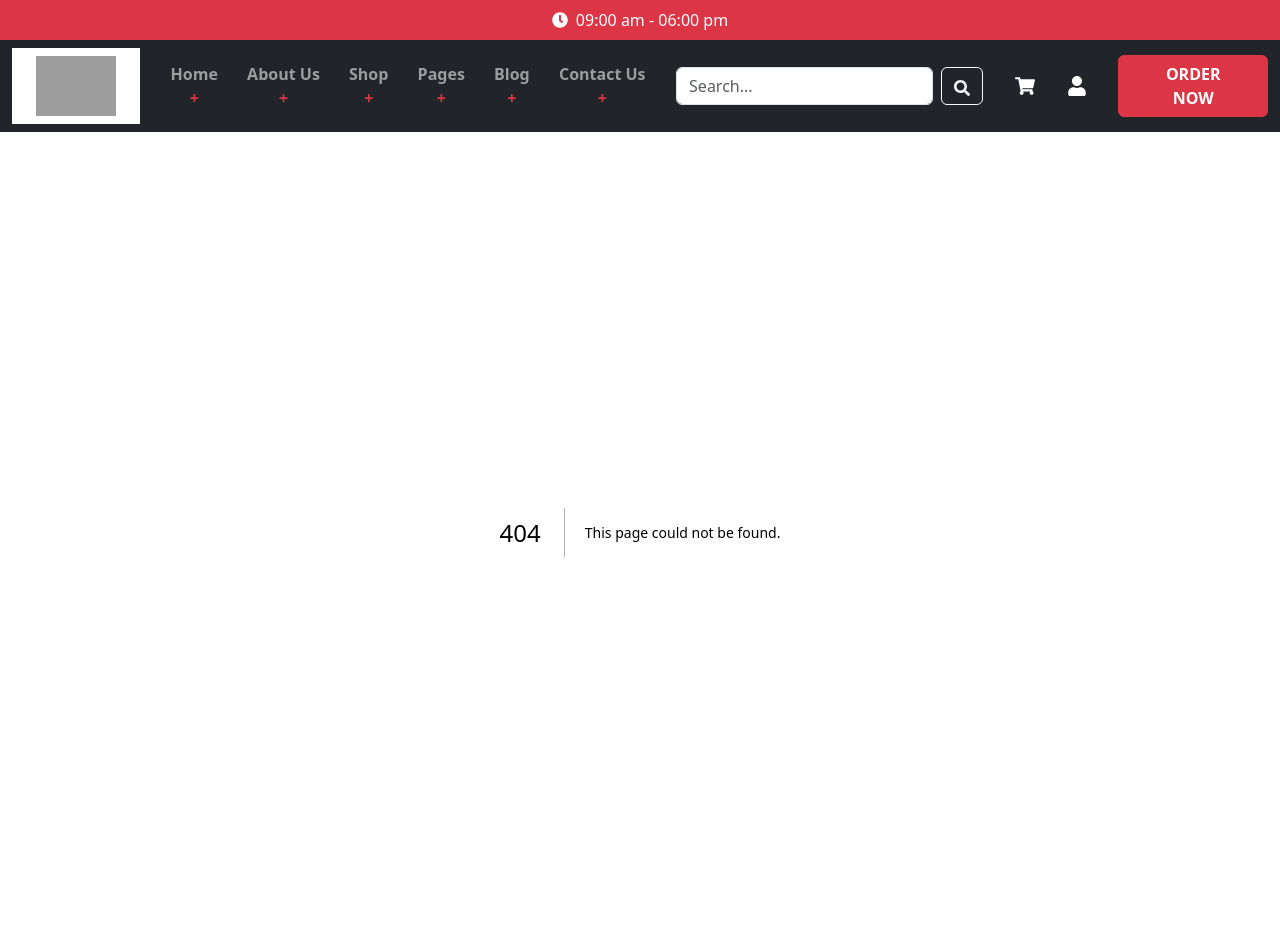
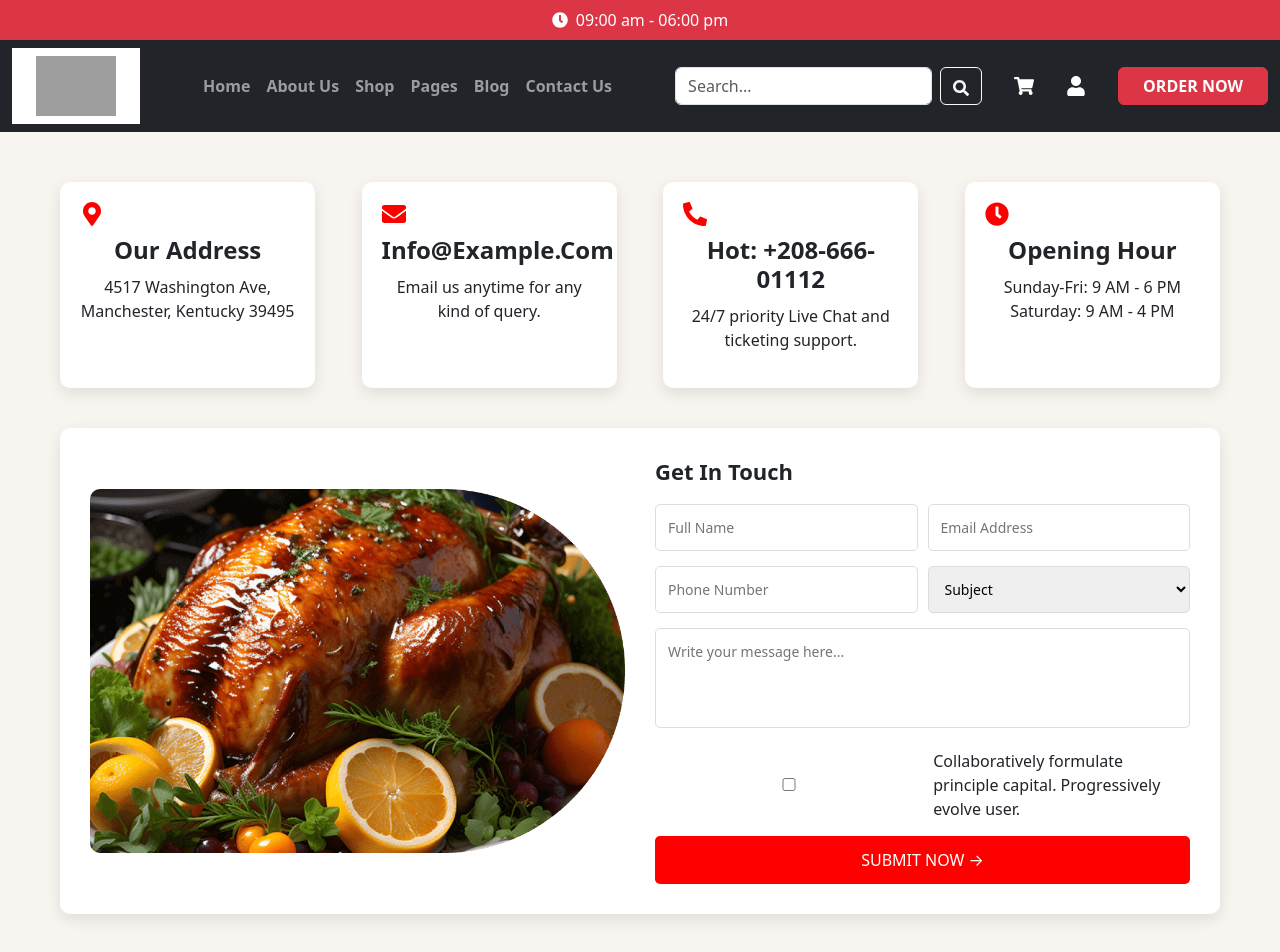
Before and after one commit to Muthukumar1015/Star-Hotel, a Next.js app: page /ContactUs in a window 1280 px wide. Before the commit this address had no page. Shown: the top 952 px of the page. Built offline with nearby package versions, Linux system fonts and the light colour scheme; grey boxes are pictures that could not be loaded.

Commit message:
add css and js

```diff
--- /dev/null
+++ b/src/app/ContactUs/ContactUs.module.css
@@ -0,0 +1,113 @@
+.contactSection {
+   background: #f8f5f0;
+   padding: 50px 0;
+}
+
+.container {
+   max-width: 1200px;
+   margin: auto;
+   padding: 0 20px;
+}
+
+/* Contact Info Boxes */
+.infoBoxes {
+   display: flex;
+   justify-content: space-between;
+   margin-bottom: 40px;
+}
+
+.infoBox {
+   background: #fff;
+   padding: 20px;
+   text-align: center;
+   width: 22%;
+   border-radius: 10px;
+   box-shadow: 0px 5px 15px rgba(0, 0, 0, 0.1);
+}
+
+.icon {
+   font-size: 24px;
+   color: red;
+   display: block;
+   margin-bottom: 10px;
+}
+
+.infoBox h4 {
+   font-weight: bold;
+   margin-bottom: 10px;
+}
+
+/* Contact Form */
+.contactWrapper {
+   display: flex;
+   align-items: center;
+   background: white;
+   border-radius: 10px;
+   padding: 30px;
+   box-shadow: 0px 5px 15px rgba(0, 0, 0, 0.1);
+}
+
+.imageSection {
+   flex: 1;
+   padding-right: 30px;
+}
+
+.imageSection img {
+   width: 100%;
+   border-radius: 10px;
+}
+
+.formSection {
+   flex: 1;
+}
+
+.formSection h3 {
+   font-size: 22px;
+   font-weight: bold;
+   margin-bottom: 20px;
+}
+
+.inputGroup {
+   display: flex;
+   gap: 10px;
+   margin-bottom: 15px;
+}
+
+/* ✅ FIXED: Scoped styles to avoid Next.js build error */
+.formSection input,
+.formSection select,
+.formSection textarea {
+   width: 100%;
+   padding: 12px;
+   border: 1px solid #ddd;
+   border-radius: 5px;
+   font-size: 14px;
+}
+
+.formSection textarea {
+   min-height: 100px;
+   resize: none;
+}
+
+.checkboxContainer {
+   display: flex;
+   align-items: center;
+   gap: 10px;
+   margin: 15px 0;
+}
+
+.submitBtn {
+   background: red;
+   color: white;
+   padding: 12px;
+   width: 100%;
+   border: none;
+   font-size: 16px;
+   border-radius: 5px;
+   cursor: pointer;
+   transition: 0.3s;
+}
+
+.submitBtn:hover {
+   background: darkred;
+}
--- /dev/null
+++ b/src/app/ContactUs/page.js
@@ -0,0 +1,74 @@
+import React from "react";
+import styles from "./ContactUs.module.css";
+import { FaMapMarkerAlt, FaEnvelope, FaPhoneAlt, FaClock } from "react-icons/fa";
+
+const ContactUs = () => {
+  return (
+    <section className={styles.contactSection}>
+      <div className={styles.container}>
+        {/* Contact Info Boxes */}
+        <div className={styles.infoBoxes}>
+          <div className={styles.infoBox}>
+            <FaMapMarkerAlt className={styles.icon} />
+            <h4>Our Address</h4>
+            <p>4517 Washington Ave, Manchester, Kentucky 39495</p>
+          </div>
+          <div className={styles.infoBox}>
+            <FaEnvelope className={styles.icon} />
+            <h4>Info@Example.Com</h4>
+            <p>Email us anytime for any kind of query.</p>
+          </div>
+          <div className={styles.infoBox}>
+            <FaPhoneAlt className={styles.icon} />
+            <h4>Hot: +208-666-01112</h4>
+            <p>24/7 priority Live Chat and ticketing support.</p>
+          </div>
+          <div className={styles.infoBox}>
+            <FaClock className={styles.icon} />
+            <h4>Opening Hour</h4>
+            <p>Sunday-Fri: 9 AM - 6 PM<br/>Saturday: 9 AM - 4 PM</p>
+          </div>
+        </div>
+
+        {/* Contact Form */}
+        <div className={styles.contactWrapper}>
+          <div className={styles.imageSection}>
+            <img src="/images/contactThumb.png" alt="Food" />
+          </div>
+
+          <div className={styles.formSection}>
+            <h3>Get In Touch</h3>
+            <form>
+              <div className={styles.inputGroup}>
+                <input type="text" placeholder="Full Name" required />
+                <input type="email" placeholder="Email Address" required />
+              </div>
+              <div className={styles.inputGroup}>
+                <input type="text" placeholder="Phone Number" required />
+                <select required>
+                  <option value="">Subject</option>
+                  <option value="order">Order Inquiry</option>
+                  <option value="support">Support</option>
+                </select>
+              </div>
+              <textarea placeholder="Write your message here..." required></textarea>
+
+              <div className={styles.checkboxContainer}>
+                <input type="checkbox" id="terms" required />
+                <label htmlFor="terms">
+                  Collaboratively formulate principle capital. Progressively evolve user.
+                </label>
+              </div>
+
+              <button type="submit" className={styles.submitBtn}>
+                SUBMIT NOW →
+              </button>
+            </form>
+          </div>
+        </div>
+      </div>
+    </section>
+  );
+};
+
+export default ContactUs;
--- a/src/app/Login/login.module.css
+++ b/src/app/Login/login.module.css
@@ -13,12 +13,12 @@
 /* 🎡 Rotating Circle Animation */
 .circularAnimation {
   position: absolute;
-  width: 350px;
-  height: 350px;
+  width: 550px;
+  height: 550px;
   border-radius: 50%;
   border: 8px solid transparent;
   border-top: 8px solid #00e6ff;
-  border-bottom: 8px solid #00e6ff;
+  border-bottom: 8px solid #00e5ff;
   animation: rotate 6s linear infinite;
 }
 
--- a/src/app/components/Navbar.js
+++ b/src/app/components/Navbar.js
@@ -44,13 +44,20 @@ export default function CustomNavbar() {
   {["Home", "About Us", "Shop", "Pages", "Blog", "Contact Us"].map((item, index) => (
     <Nav.Link
       key={index}
-      href={item === "Shop" ? "/shop" : `/${item.toLowerCase().replace(/\s/g, "")}`}
+      href={
+        item === "Shop"
+          ? "/shop"
+          : item === "Contact Us"
+          ? "/ContactUs"  // Set the correct path for Contact Us
+          : `/${item.toLowerCase().replace(/\s/g, "")}`
+      }
       className="fw-semibold"
     >
-      {item} <span className="text-danger fw-bold">+</span>
+      {item}
     </Nav.Link>
   ))}
 </Nav>
+
 
 
             {/* 🔎 Search Box */}
```
Also changed, not shown: public/images/contactThumb.png (added).
